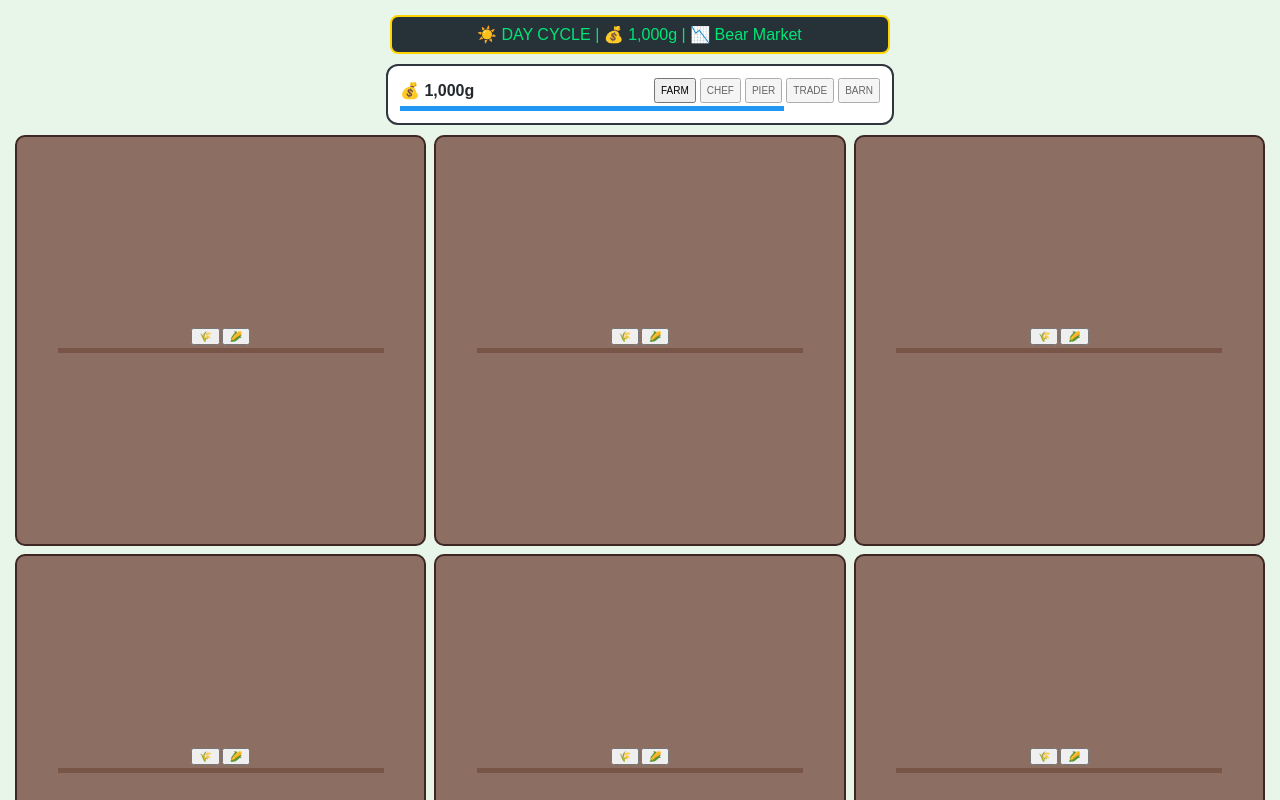
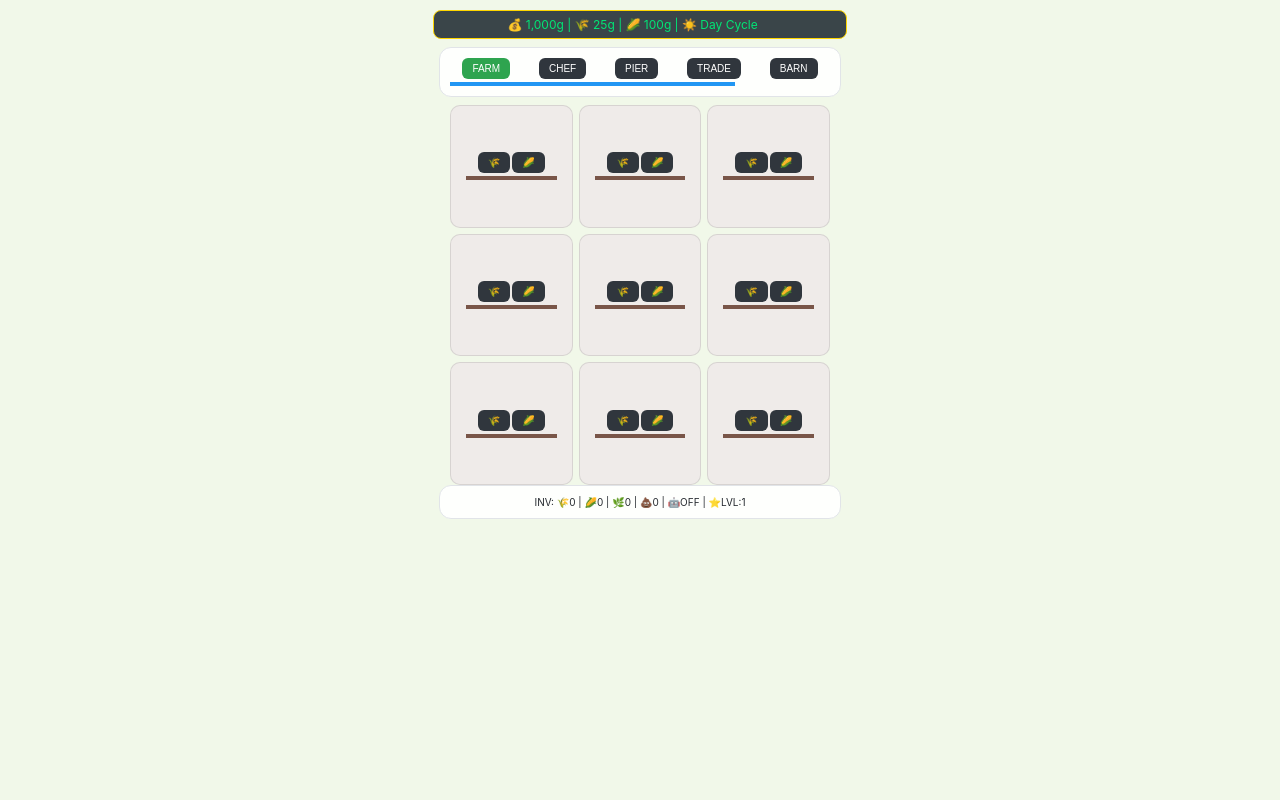
Before and after one commit to mohamedmehdigara/react-farming-game, a React (Create React App) app: page / in a window 1280 px wide. Shown: the top 800 px of the page. Built offline with nearby package versions, Linux system fonts and the light colour scheme.

Commit message:
edited files

```diff
--- a/src/App.js
+++ b/src/App.js
@@ -13,48 +13,59 @@ const CROPS = {
 };
 
 const WEATHER = {
-  CLEAR: { id: 'CLEAR', icon: '☀️', speed: 1, color: '#e8f5e9' },
-  RAIN: { id: 'RAIN', icon: '🌧️', speed: 2, color: '#cfd8dc' },
+  CLEAR: { id: 'CLEAR', icon: '☀️', speed: 1, color: '#f1f8e9' },
+  RAIN: { id: 'RAIN', icon: '🌧️', speed: 2, color: '#e1f5fe' },
   NIGHT: { id: 'NIGHT', icon: '🌙', speed: 0.5, color: '#0d1117' }
 };
 
-// --- Styled Components ---
+// --- Appearance Overhaul Components ---
 const GameWrap = styled.div`
   display: flex; flex-direction: column; align-items: center; min-height: 100vh;
   background: ${props => props.isNight ? '#0d1117' : props.bg};
   color: ${props => props.isNight ? '#c9d1d9' : '#24292e'};
-  transition: 2s; padding: 15px; font-family: sans-serif;
+  transition: 2s; padding: 10px; font-family: 'Inter', sans-serif;
 `;
 
 const Ticker = styled.div`
-  background: #263238; color: #00e676; width: 100%; max-width: 480px; padding: 8px;
-  overflow: hidden; white-space: nowrap; border-radius: 8px; margin-bottom: 10px; border: 2px solid #ffd600;
+  background: rgba(38, 50, 56, 0.9); color: #00e676; width: 100%; max-width: 400px;
+  padding: 6px; overflow: hidden; white-space: nowrap; border-radius: 8px; margin-bottom: 8px;
+  border: 1px solid #ffd600; font-size: 12px;
 `;
 
 const TickerText = styled.div` display: inline-block; animation: ${slide} 15s linear infinite; `;
 
 const Section = styled.div`
-  background: ${props => props.dark ? '#161b22' : 'white'};
-  border: 2px solid #30363d; border-radius: 12px; width: 100%; max-width: 480px; padding: 12px; margin-bottom: 10px;
+  background: ${props => props.dark ? 'rgba(22, 27, 34, 0.8)' : 'rgba(255, 255, 255, 0.9)'};
+  backdrop-filter: blur(10px); border: 1px solid ${props => props.dark ? '#30363d' : '#e1e4e8'};
+  border-radius: 12px; width: 100%; max-width: 380px; padding: 10px; margin-bottom: 8px;
 `;
 
 const PlotGrid = styled.div`
-  display: grid; grid-template-columns: repeat(${props => props.cols || 3}, 1fr); gap: 8px; width: 100%;
+  display: grid; grid-template-columns: repeat(${props => props.cols || 3}, 1fr);
+  gap: 6px; width: 100%; max-width: 380px;
 `;
 
 const Plot = styled.div`
-  aspect-ratio: 1/1; background: ${props => props.isSuper ? '#3e2723' : (props.isNight ? '#21262d' : '#8d6e63')};
-  border: ${props => props.isSuper ? '2px solid #ffd700' : '2px solid #3e2723'}; border-radius: 10px;
-  position: relative; display: flex; flex-direction: column; align-items: center; justify-content: center; cursor: pointer;
+  aspect-ratio: 1/1; background: ${props => props.isSuper ? '#3e2723' : (props.isNight ? '#161b22' : '#efebe9')};
+  border: ${props => props.isSuper ? '2px solid #ffd700' : '1px solid rgba(0,0,0,0.1)'};
+  border-radius: 10px; position: relative; display: flex; flex-direction: column;
+  align-items: center; justify-content: center; cursor: pointer; transition: transform 0.1s;
+  &:hover { transform: scale(1.02); }
 `;
 
 const Meter = styled.div`
-  width: 80%; height: 5px; background: #eee; border-radius: 2px; margin-top: 3px;
+  width: 75%; height: 4px; background: rgba(0,0,0,0.1); border-radius: 4px; margin-top: 3px;
   & > div { height: 100%; background: ${props => props.color || '#4caf50'}; width: ${props => props.val || 0}%; transition: 0.3s; }
 `;
 
+const MiniBtn = styled.button`
+  background: ${props => props.active ? '#2ea44f' : '#30363d'}; color: white;
+  border: none; padding: 5px 10px; border-radius: 6px; font-size: 10px; cursor: pointer;
+  &:disabled { opacity: 0.3; }
+`;
+
 export default function App() {
-  // --- States with Robust Fail-safes ---
+  // --- States (Logic Restored & Expanded) ---
   const [money, setMoney] = useState(() => Number(JSON.parse(localStorage.getItem('zf_money'))) || 1000);
   const [diamonds, setDiamonds] = useState(() => Number(JSON.parse(localStorage.getItem('zf_diamonds'))) || 0);
   const [inv, setInv] = useState(() => JSON.parse(localStorage.getItem('zf_inv')) || { WHEAT: 0, CORN: 0, SUNGRAIN: 0, BEAN: 0, MEAL: 0, COMPOST: 0, KELP: 0, FISH: 0 });
@@ -72,32 +83,32 @@ export default function App() {
   const [fishing, setFishing] = useState({ active: false, progress: 0 });
   const [tech, setTech] = useState({ beehive: false, greenhouse: false });
 
-  // --- Persistence & Leveling ---
+  // --- Persistence ---
   useEffect(() => {
     localStorage.setItem('zf_money', JSON.stringify(money));
-    localStorage.setItem('zf_diamonds', JSON.stringify(diamonds));
     localStorage.setItem('zf_inv', JSON.stringify(inv));
     localStorage.setItem('zf_staff', JSON.stringify(staff));
     localStorage.setItem('zf_plots', JSON.stringify(plots));
     localStorage.setItem('zf_stats', JSON.stringify(stats));
+    localStorage.setItem('zf_almanac', JSON.stringify(almanac));
+    localStorage.setItem('zf_animals', JSON.stringify(animals));
 
-    if ((stats?.xp || 0) >= 1500 && stats.level < 3) {
+    if (stats.xp >= 1500 && stats.level < 3) {
       setStats(s => ({ ...s, level: 3 }));
       setPlots(prev => prev.length < 16 ? [...prev, ...Array(16 - prev.length).fill({ type: null, progress: 0, soil: 100, isSuper: false })] : prev);
-    } else if ((stats?.xp || 0) >= 500 && stats.level < 2) {
+    } else if (stats.xp >= 500 && stats.level < 2) {
       setStats(s => ({ ...s, level: 2 }));
       setPlots(prev => prev.length < 12 ? [...prev, ...Array(12 - prev.length).fill({ type: null, progress: 0, soil: 100, isSuper: false })] : prev);
     }
-  }, [money, diamonds, inv, staff, plots, stats]);
+  }, [money, inv, staff, plots, stats, almanac, animals]);
 
-  // --- Main Engine ---
+  // --- Engine ---
   useEffect(() => {
     const ticker = setInterval(() => {
       setWater(w => Math.min(100, (w || 0) + 0.15));
 
       setStaff(s => {
-        const isMissionEnd = s.onMission && s.missionTime <= 1;
-        if (isMissionEnd) setInv(v => ({ ...v, BEAN: (v.BEAN || 0) + 2 }));
+        if (s.onMission && s.missionTime <= 1) setInv(v => ({ ...v, BEAN: (v.BEAN || 0) + 2 }));
         return { ...s, missionTime: Math.max(0, s.missionTime - 1), onMission: s.onMission && s.missionTime > 1, buffTime: Math.max(0, s.buffTime - 1) };
       });
 
@@ -108,7 +119,7 @@ export default function App() {
             setInv(v => ({ ...v, [caughtKelp ? 'KELP' : 'FISH']: (v[caughtKelp ? 'KELP' : 'FISH'] || 0) + 1 }));
             return { active: false, progress: 0 };
           }
-          return { ...f, progress: (f.progress || 0) + 10 };
+          return { ...f, progress: f.progress + 10 };
         });
       }
 
@@ -138,19 +149,6 @@ export default function App() {
     return () => clearInterval(ticker);
   }, [isNight, tech, fishing.active, weather, staff, almanac, animals]);
 
-  // --- Market & Day Cycle ---
-  useEffect(() => {
-    const marketInt = setInterval(() => {
-      setMarket({
-        WHEAT: Math.max(10, 25 + (Math.random() * 20 - 10)),
-        CORN: Math.max(50, 100 + (Math.random() * 40 - 20)),
-        trend: Math.random() > 0.5 ? 'bull' : 'bear'
-      });
-    }, 15000);
-    const timeInt = setInterval(() => setIsNight(n => !n), 60000);
-    return () => { clearInterval(marketInt); clearInterval(timeInt); };
-  }, []);
-
   const handleHarvestLogic = (i, p) => {
     const tid = p.type.id;
     setInv(v => ({ ...v, [tid]: (v[tid] || 0) + 1 }));
@@ -159,11 +157,11 @@ export default function App() {
     if (Math.random() < mutChance) setInv(v => ({ ...v, SUNGRAIN: (v.SUNGRAIN || 0) + 1 }));
   };
 
-  const manualHarvest = (i) => {
+  const manualAction = (i) => {
     const p = plots[i];
     if (p?.progress >= 100) {
       handleHarvestLogic(i, p);
-      setPlots(ps => ps.map((x, idx) => idx === i ? { ...x, type: null, progress: 0, isSuper: false, soil: Math.max(0, (p.soil || 0) - (p.type.drain || 10)) } : x));
+      setPlots(ps => ps.map((x, idx) => idx === i ? { ...x, type: null, progress: 0, isSuper: false, soil: Math.max(0, p.soil - p.type.drain) } : x));
     } else if (p && !p.type && ((inv?.COMPOST || 0) > 0 || (inv?.KELP || 0) > 0) && !p.isSuper) {
       const type = (inv?.KELP || 0) > 0 ? 'KELP' : 'COMPOST';
       setInv(v => ({ ...v, [type]: v[type] - 1 }));
@@ -171,52 +169,36 @@ export default function App() {
     }
   };
 
-  const sellAll = () => {
-    const mW = stats?.mastery?.WHEAT || 1;
-    const mC = stats?.mastery?.CORN || 1;
-    let total = ((inv?.WHEAT || 0) * market.WHEAT * mW) +
-                ((inv?.CORN || 0) * market.CORN * mC) +
-                ((inv?.SUNGRAIN || 0) * 1500) +
-                ((inv?.FISH || 0) * 500);
-    setMoney(m => (m || 0) + total);
-    setInv(v => ({ ...v, WHEAT: 0, CORN: 0, SUNGRAIN: 0, FISH: 0 }));
-  };
-
   return (
     <GameWrap bg={weather.color} isNight={isNight}>
       <Ticker>
         <TickerText>
-          {isNight ? "🌙 NIGHT CYCLE | " : "☀️ DAY CYCLE | "}
-          💰 {Math.floor(money).toLocaleString()}g | {market.trend === 'bull' ? '📈 Bull Market' : '📉 Bear Market'}
+          💰 {Math.floor(money).toLocaleString()}g | 🌾 {market.WHEAT}g | 🌽 {market.CORN}g | {isNight ? "🌙 Night Multiplier Active" : "☀️ Day Cycle"}
         </TickerText>
       </Ticker>
 
       <Section dark={isNight}>
-        <div style={{ display: 'flex', justifyContent: 'space-between', alignItems: 'center' }}>
-          <b>💰 {Math.floor(money).toLocaleString()}g</b>
-          <div style={{ display: 'flex', gap: '4px' }}>
+        <div style={{ display: 'flex', justifyContent: 'space-around', gap: '4px' }}>
           {['farm', 'chef', 'pier', 'trade', 'barn'].map(m => (
-              <button key={m} onClick={() => setUiState(m)} style={{ opacity: uiState === m ? 1 : 0.6, fontSize: '10px', padding: '5px' }}>{m.toUpperCase()}</button>
+            <MiniBtn key={m} active={uiState === m} onClick={() => setUiState(m)}>{m.toUpperCase()}</MiniBtn>
           ))}
-          </div>
         </div>
         <Meter color="#2196f3" val={water}><div /></Meter>
       </Section>
 
       {uiState === 'farm' && (
-        <>
         <PlotGrid cols={stats.level === 3 ? 4 : 3}>
           {plots.map((p, i) => (
-              <Plot key={i} isNight={isNight} isSuper={p.isSuper} onClick={() => manualHarvest(i)}>
+            <Plot key={i} isNight={isNight} isSuper={p.isSuper} onClick={() => manualAction(i)}>
               {p.type ? (
                 <>
-                    <span style={{ fontSize: '1.5rem' }}>{p.progress >= 100 ? p.type.icon : '🌱'}</span>
+                  <span style={{ fontSize: stats.level === 3 ? '1.2rem' : '1.8rem' }}>{p.progress >= 100 ? p.type.icon : '🌱'}</span>
                   <Meter color="#4caf50" val={p.progress}><div /></Meter>
                 </>
               ) : (
                 <div style={{ display: 'flex', flexWrap: 'wrap', gap: '2px', justifyContent: 'center' }}>
                   {['WHEAT', 'CORN'].map(k => (
-                      <button key={k} style={{fontSize:'10px'}} onClick={(e) => { e.stopPropagation(); if (money >= CROPS[k].cost) { setMoney(m => m - CROPS[k].cost); setPlots(ps => ps.map((x, idx) => idx === i ? { ...x, type: CROPS[k], progress: 0 } : x)); } }}>{CROPS[k].icon}</button>
+                    <MiniBtn key={k} onClick={(e) => { e.stopPropagation(); if (money >= CROPS[k].cost) { setMoney(m => m - CROPS[k].cost); setPlots(ps => ps.map((x, idx) => idx === i ? { ...x, type: CROPS[k], progress: 0 } : x)); } }}>{CROPS[k].icon}</MiniBtn>
                   ))}
                 </div>
               )}
@@ -224,40 +206,27 @@ export default function App() {
             </Plot>
           ))}
         </PlotGrid>
-          <button onClick={sellAll} style={{ width: '100%', maxWidth:'480px', marginTop: '10px', background: '#2e7d32', color: 'white', padding: '10px', borderRadius: '8px', border: 'none' }}>SELL ALL HARVEST</button>
-        </>
+      )}
+
+      {uiState === 'chef' && (
+        <Section dark={isNight}>
+          <h4>🔬 Labs</h4>
+          <MiniBtn onClick={() => setInv(v => ({ ...v, WHEAT: v.WHEAT - 10, COMPOST: v.COMPOST + 1 }))} disabled={inv.WHEAT < 10}>Compost (10🌾)</MiniBtn>
+          <MiniBtn onClick={() => { setInv(v => ({ ...v, MEAL: v.MEAL - 1 })); setStaff(s => ({ ...s, buffTime: 60 })); }} disabled={inv.MEAL < 1 || !staff.harvester}>Feed Bot (⚡)</MiniBtn>
+          <MiniBtn onClick={() => { setInv(v => ({ ...v, CORN: v.CORN - 50 })); setStats(s => ({ ...s, mastery: { ...s.mastery, CORN: s.mastery.CORN + 0.1 } })); }} disabled={inv.CORN < 50}>Master Corn</MiniBtn>
+        </Section>
       )}
 
       {uiState === 'pier' && (
         <Section dark={isNight}>
-          <h4>🎣 Pier (🌿 Kelp or 🐟 Fish)</h4>
+          <h4>🎣 Pier</h4>
           <Meter color="#03a9f4" val={fishing.progress}><div /></Meter>
-          <button disabled={fishing.active || water < 20} onClick={() => { setWater(w => w - 20); setFishing({ active: true, progress: 0 }); }} style={{ width: '100%', marginTop: '10px', padding: '10px' }}>
-            {fishing.active ? 'Casting Line...' : 'Cast Line (20% Water)'}
-          </button>
+          <MiniBtn onClick={() => { setWater(w => w - 20); setFishing({ active: true, progress: 0 }); }} disabled={fishing.active || water < 20} style={{width:'100%', marginTop:'10px'}}>CAST LINE (20💧)</MiniBtn>
         </Section>
       )}
 
-      {uiState === 'chef' && (
-        <Section dark={isNight}>
-          <h4>👨‍🍳 Culinary & Bio Lab</h4>
-          <button onClick={() => setInv(v => ({ ...v, WHEAT: v.WHEAT - 10, COMPOST: (v.COMPOST || 0) + 1 }))} disabled={(inv?.WHEAT || 0) < 10}>Make Compost (10 🌾)</button>
-          <button onClick={() => { setInv(v => ({ ...v, MEAL: v.MEAL - 1 })); setStaff(s => ({ ...s, buffTime: 60 })); }} disabled={(inv?.MEAL || 0) < 1 || !staff.harvester} style={{ marginLeft: '5px' }}>Feed Robot (⚡)</button>
-          <button onClick={() => { setInv(v => ({ ...v, CORN: v.CORN - 50 })); setStats(s => ({ ...s, mastery: { ...s.mastery, CORN: (s.mastery?.CORN || 1) + 0.1 } })); }} disabled={(inv?.CORN || 0) < 50} style={{ display: 'block', width: '100%', marginTop: '5px' }}>Study Corn (+0.1 Mastery)</button>
-        </Section>
-      )}
-
-      {uiState === 'trade' && (
-        <Section dark={isNight}>
-          <h4>💹 Tech & Almanac</h4>
-          <button disabled={tech.beehive || money < 5000} onClick={() => { setMoney(m => m - 5000); setTech(t => ({ ...t, beehive: true })); }}>🐝 Beehive (5k)</button>
-          <button disabled={almanac.botanist || diamonds < 5} onClick={() => { setDiamonds(d => d - 5); setAlmanac(a => ({ ...a, botanist: true })); }}>📖 Botanist (5💎)</button>
-          {!staff.harvester && <button onClick={() => money >= 2000 && (setMoney(m => m - 2000), setStaff(s => ({ ...s, harvester: true })))}>🤖 Buy Robot (2k)</button>}
-        </Section>
-      )}
-
-      <Section dark={isNight} style={{ fontSize: '11px', textAlign: 'center' }}>
-        Inventory: 🌾:{inv?.WHEAT || 0} | 🌽:{inv?.CORN || 0} | 🌿:{inv?.KELP || 0} | 🐟:{inv?.FISH || 0} | 💩:{inv?.COMPOST || 0}
+      <Section dark={isNight} style={{ fontSize: '10px', textAlign: 'center' }}>
+        INV: 🌾{inv.WHEAT} | 🌽{inv.CORN} | 🌿{inv.KELP} | 💩{inv.COMPOST} | 🤖{staff.harvester ? 'ON' : 'OFF'} | ⭐LVL:{stats.level}
       </Section>
     </GameWrap>
   );
```
Lines whose indentation alone changed are shown as unchanged.
